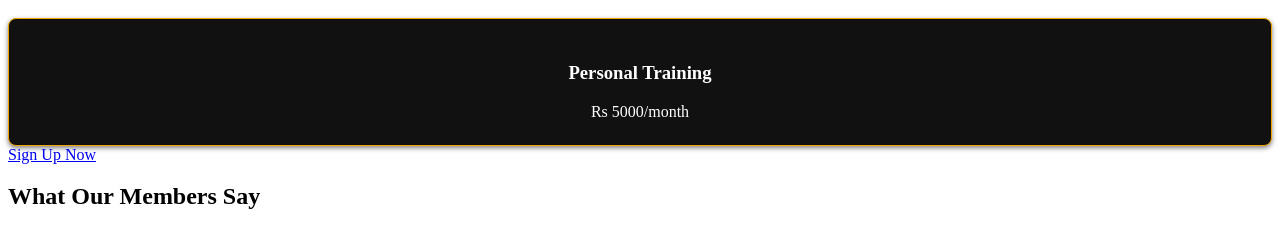
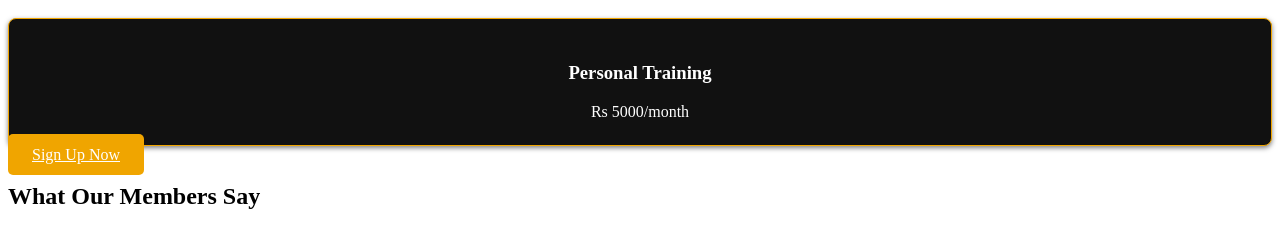
Before and after one commit to VarnankSharma/BfitGym, a React (Create React App) app: page / in a window 1280 px wide. Shown: the part 2380-2605 px from the top of the page. Built offline with nearby package versions, Linux system fonts and the light colour scheme.

Commit message:
Updated content

```diff
--- a/public/styles.css
+++ b/public/styles.css
@@ -14,6 +14,7 @@
   transform: scale(1.05); /* Slight zoom effect */
   box-shadow: 0 4px 10px rgba(240, 165, 0, 0.5); /* Golden shadow */
 }
+
 
 /* Trainer Boxes */
 .trainer-box {
--- a/src/PersonalTraining.js
+++ b/src/PersonalTraining.js
@@ -10,7 +10,7 @@ function PersonalTraining() {
           <span>Rs 5000/month</span>
         </div>
       </div>
-      <a href="#signup" className="btn">Sign Up Now</a>
+      <a href="#contact-us" className="button">Sign Up Now</a>
     </section>
   );
 }
```
